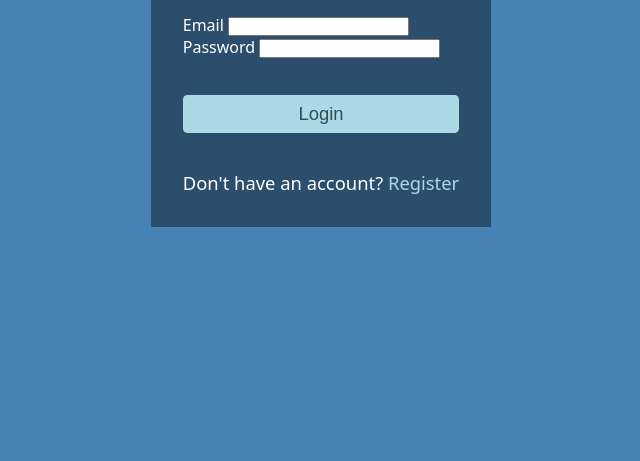
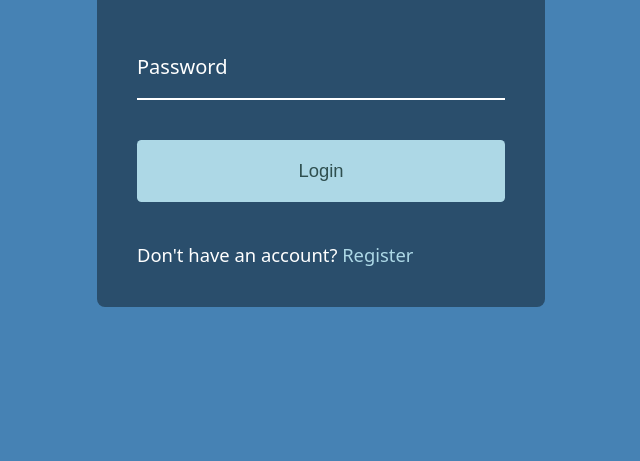
Before and after one commit to francisco-solis99/50-in-50, a website built with Vite: page projects/08-form-wave/index.html in a window 1280 px wide. Shown: the part 339-800 px from the top of the page, without its empty margins (319-959 px from the left). Built offline with nearby package versions, Linux system fonts and the light colour scheme.

Commit message:
chore(08-login-wave): :lipstick: add stylees to the form elements

```diff
--- a/projects/08-form-wave/index.html
+++ b/projects/08-form-wave/index.html
@@ -26,7 +26,7 @@
             <label for="password">
               Password
             </label>
-            <input type="password" id="mail">
+            <input type="password" id="password">
           </div>
 
           <!-- Login button -->
--- a/projects/08-form-wave/src/style.css
+++ b/projects/08-form-wave/src/style.css
@@ -24,8 +24,10 @@ html {
 }
 
 main {
-  padding: 2em;
+  padding: 2.5em;
   background-color: var(--color-form);
+  border-radius: .5rem;
+  min-width: 448px;
 
   & h1 {
     font-size: 2.5rem;
@@ -36,26 +38,41 @@ main {
 .login__form {
   margin-block-start: 2em;
 
+  & .login__field:not(:first-child) {
+    margin-block-start: 3.5em;
+  }
 
   & .login__field {
+    display: flex;
+    flex-direction: column;
+    margin-block-start: 2.5em;
+
+
     & label {
-
+      font-size: 1.25rem;
+      font-weight: 500;
     }
 
     & input {
-
+      font-size: 1rem;
+      background: transparent;
+      border: 0;
+      outline: 0;
+      color: white;
+      border-block-end: 2px solid white;
     }
   }
 
   & .login__btn {
-    margin-block: 2em;
+    margin-block: 2.15em;
     width: 100%;
-    padding: 0.5rem .75rem;
+    padding: 1.25rem .75rem;
     border-radius: .25em;
     font-size: 1.15rem;
     background-color: var(--color-accent);
     color: darkslategrey;
     border: 0;
+    cursor: pointer;
   }
 
   & .login__remember {
```
